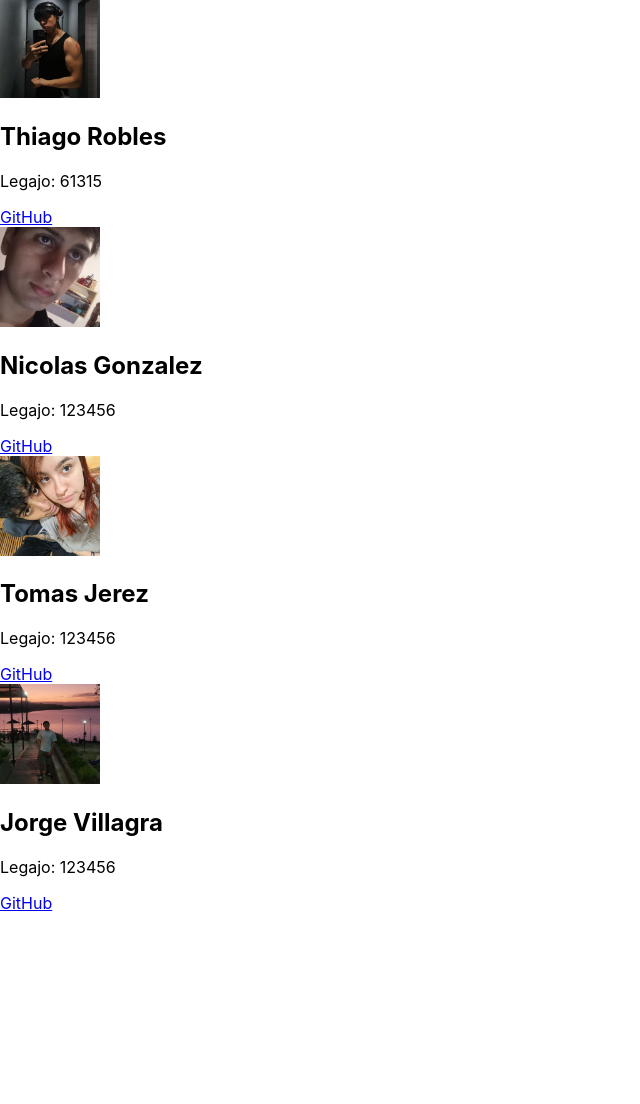
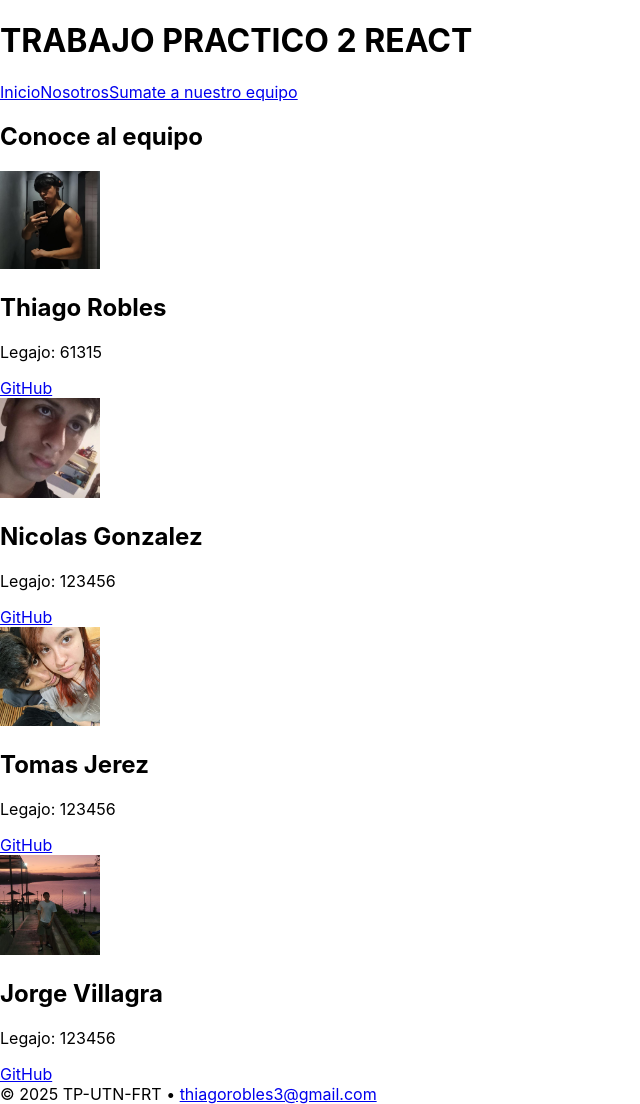
Before and after one commit to PUBICO-SA/TP2Programacion, a React (Create React App) app: page /nosotros in a window 1280 px wide. Shown: the whole page, without its empty margins (0-640 px from the left). Before the commit the page ends 913 px from the top, so only its background shows below. Built offline with nearby package versions, Linux system fonts and the light colour scheme.

Commit message:
Agregando mas funcionalidades y distribuyendo los componentes, agregando router-dom y formulario de agregar miembro

```diff
--- a/package.json
+++ b/package.json
@@ -9,6 +9,7 @@
     "@testing-library/user-event": "^13.5.0",
     "react": "^19.1.0",
     "react-dom": "^19.1.0",
+    "react-router-dom": "^6.30.0",
     "react-scripts": "5.0.1",
     "web-vitals": "^2.1.4"
   },
--- a/src/App.js
+++ b/src/App.js
@@ -4,11 +4,16 @@ Thiago Benjamin Robles Cordoba  *Legajo: 61315*
 Tomas Javier Jerez              *Legajo: 123456*
 Nicolas Vladimir Gonzalez       *Legajo: 123456*
 */
+//Dependencias
+import { Routes, Route } from 'react-router-dom';
+import {useState} from 'react';
 
-//Componentes
-import Main from './components/Main';
+//Components
+import HomePages from './pages/HomePages';
+import NosotrosPages from './pages/NosotrosPages';
+import AgregarMiembro from './pages/AgregarMiembro';
 
-// Fotos de perfil (IMPORTACIÓN DIRECTA DE IMÁGENES)
+// Fotos de perfil
 import fototito from './chavales/tito.png';
 import fotonicolas from './chavales/nico.jpg';
 import fotojorge from './chavales/joje.jpg';
@@ -18,7 +23,7 @@ import './Styles/App.css';
 
 function App() {
 
-  const Integrantes = [
+  const [Integrantes,setIntegrantes]=useState([
     {
       nombre: "Thiago",
       apellido: "Robles",
@@ -47,12 +52,15 @@ function App() {
       github: "https://github.com/JorgeVillagraa",
       foto: fotojorge
     }
-  ];
+  ]);
 
   return (
-    <div>
-      <Main Integrantes={Integrantes} />
-    </div>
+    <Routes>
+      <Route path='/' element={<HomePages/>} />
+      <Route path='/agregarmiembro' element={<AgregarMiembro/>} />
+      <Route path='/nosotros' element={<NosotrosPages Integrantes={Integrantes} />} />
+
+    </Routes>
   );
 }
 
--- a/src/components/Footer.jsx
+++ b/src/components/Footer.jsx
@@ -1,9 +1,10 @@
-import React from 'react'
+// src/components/Footer.jsx
+import React from 'react';
 
 export default function Footer() {
   return (
-    <div>
-
-    </div>
-  )
+    <footer className="p-4 bg-gray-100 text-center text-sm">
+      © 2025 TP-UTN-FRT • <a href="thiagorobles3@gmail.com">thiagorobles3@gmail.com</a>
+    </footer>
+  );
 }
--- a/src/components/Header.jsx
+++ b/src/components/Header.jsx
@@ -1,9 +1,17 @@
-import React from 'react'
+// src/components/Header.jsx
+import React from 'react';
+import { Link } from 'react-router-dom';
 
 export default function Header() {
   return (
-    <div>
+    <header className="p-4 bg-gray-200 flex justify-between">
+      <h1 className="text-xl font-bold">TRABAJO PRACTICO 2 REACT</h1>
+      <nav className="space-x-4">
+        <Link to="/">Inicio</Link>
+        <Link to="/nosotros">Nosotros</Link>
+        <Link to="/agregarmiembro">Sumate a nuestro equipo</Link>
 
-    </div>
-  )
+      </nav>
+    </header>
+  );
 }
--- /dev/null
+++ b/src/pages/AgregarMiembro.jsx
@@ -0,0 +1,54 @@
+import { useState } from 'react';
+import { useNavigate } from 'react-router-dom';
+
+export default function AgregarMiembro({ setIntegrantes }) {
+  const [formData, setFormData] = useState({
+    nombre: '',
+    apellido: '',
+    legajo: '',
+    github: '',
+    foto: ''
+  });
+
+  const navigate = useNavigate();
+
+  const handleChange = (e) => {
+    const { name, value } = e.target;
+    setFormData(prev => ({
+      ...prev,
+      [name]: value
+    }));
+  };
+
+  const handleSubmit = (e) => {
+    e.preventDefault();
+
+    // Validación básica
+    if (!formData.nombre || !formData.apellido || !formData.legajo) {
+      alert('Por favor completá todos los campos obligatorios.');
+      return;
+    }
+
+    // Agregar nuevo miembro
+    setIntegrantes(prev => [...prev, formData]);
+
+    // Redirigir a la página "Nosotros"
+    navigate('/nosotros');
+  };
+
+  return (
+    <div className="p-6">
+      <h2 className="text-xl mb-4">Sumate al equipo</h2>
+      <form onSubmit={handleSubmit} className="flex flex-col gap-4 max-w-md">
+        <input type="text" name="nombre" placeholder="Nombre" onChange={handleChange} required />
+        <input type="text" name="apellido" placeholder="Apellido" onChange={handleChange} required />
+        <input type="number" name="legajo" placeholder="Legajo" onChange={handleChange} required />
+        <input type="url" name="github" placeholder="URL de GitHub" onChange={handleChange} />
+        <input type="url" name="foto" placeholder="URL de tu foto" onChange={handleChange} />
+        <button type="file" className="bg-blue-500 text-white px-4 py-2 rounded">
+          Unirme al team 🚀
+        </button>
+      </form>
+    </div>
+  );
+}
--- a/src/pages/HomePages.jsx
+++ b/src/pages/HomePages.jsx
@@ -1,8 +1,12 @@
-import React from 'react'
+import Header from "../components/Header"
+import Footer from "../components/Footer"
 
 export default function HomePages() {
   return (
     <div>
+        <Header />
+        <h1>BIENVENIDO AL INICIO</h1>
+        <Footer/>
 
     </div>
   )
--- a/src/pages/NosotrosPages.jsx
+++ b/src/pages/NosotrosPages.jsx
@@ -1,9 +1,18 @@
-import React from 'react'
+// src/pages/NosotrosPages.jsx
+import React from 'react';
+import Header from '../components/Header';
+import Footer from '../components/Footer';
+import Main from '../components/Main';
 
-export default function NosotrosPages() {
+export default function NosotrosPages({Integrantes}) {
   return (
-    <div>
-
-    </div>
-  )
+    <>
+      <Header />
+      <main className="p-6">
+        <h2 className="text-2xl mb-4">Conoce al equipo</h2>
+        <Main Integrantes={Integrantes}/>
+      </main>
+      <Footer />
+    </>
+  );
 }
```
Also changed, not shown: src/components/View.jsx (+9 -6 lines), src/index.js (+5 -4 lines), src/pages/LoginPages.jsx (deleted, +0 -9 lines), src/pages/ViewPages.jsx (deleted, +0 -9 lines), 1 other file (tests, documents, lock files or other folders).
